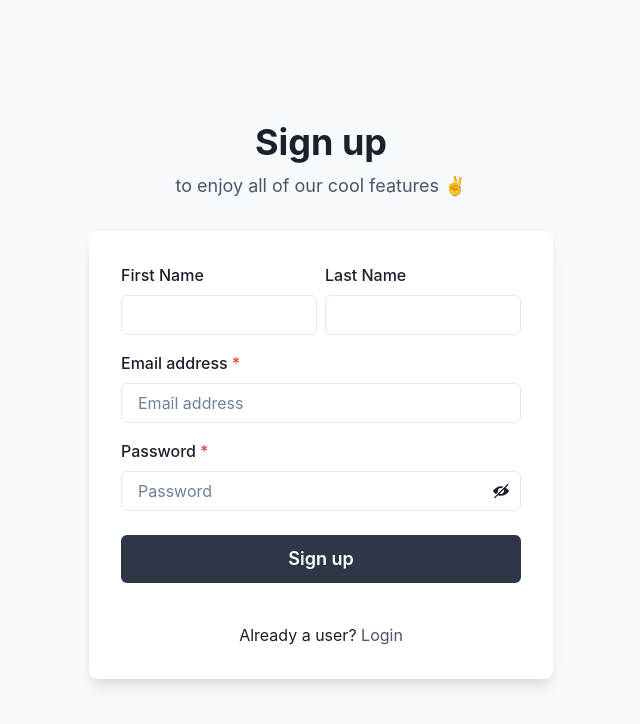
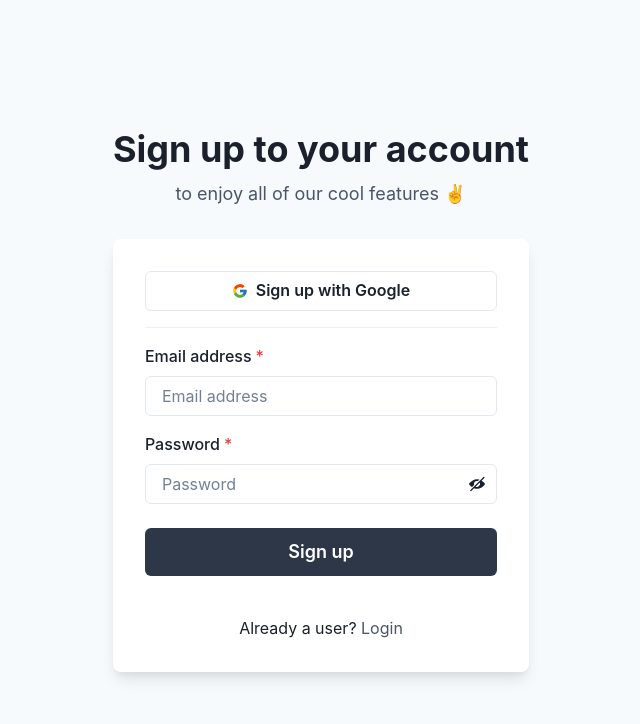
Before and after one commit to alexandrepernin/osgiliath, a Next.js app in the folder frontend/next-app/: page /signup in a window 1280 px wide. Shown: the top 724 px of the page, without its empty margins (319-959 px from the left). Built offline with nearby package versions, Linux system fonts and the light colour scheme.

Commit message:
feat: add google signin on signup page

```diff
--- a/frontend/next-app/src/pages/signup.tsx
+++ b/frontend/next-app/src/pages/signup.tsx
@@ -2,11 +2,12 @@ import { ViewIcon, ViewOffIcon } from '@chakra-ui/icons';
 import {
   Box,
   Button,
+  Center,
+  Divider,
   Flex,
   FormControl,
   FormLabel,
   Heading,
-  HStack,
   Input,
   InputGroup,
   InputRightElement,
@@ -20,9 +21,12 @@ import NextLink from 'next/link';
 import { Pages } from 'constants/pages';
 import { useSignup } from 'hooks/useSignup';
 import { useState } from 'react';
+import { FcGoogle } from 'react-icons/fc';
+import { useGoogleSignin } from 'hooks/useGoogleSignin';
 
 const Page = (): JSX.Element => {
   const [showPassword, setShowPassword] = useState(false);
+  const { signinWithGoogle } = useGoogleSignin();
   const { handleInputChange, onSubmit, formValues } = useSignup();
 
   return (
@@ -35,7 +39,7 @@ const Page = (): JSX.Element => {
       <Stack spacing={8} mx="auto" maxW="lg" py={12} px={6}>
         <Stack align="center">
           <Heading fontSize="4xl" textAlign="center">
-            Sign up
+            Sign up to your account
           </Heading>
           <Text fontSize="lg" color="gray.600">
             to enjoy all of our cool features ✌️
@@ -47,22 +51,21 @@ const Page = (): JSX.Element => {
           boxShadow="lg"
           p={8}
         >
+          <Stack spacing={4}>
+            <Button
+              w="full"
+              maxW="md"
+              variant="outline"
+              leftIcon={<FcGoogle />}
+              onClick={() => void signinWithGoogle()}
+            >
+              <Center>
+                <Text>Sign up with Google</Text>
+              </Center>
+            </Button>
+            <Divider />
             <form onSubmit={event => void onSubmit(event)}>
               <Stack spacing={4}>
-              <HStack>
-                <Box>
-                  <FormControl id="firstName">
-                    <FormLabel>First Name</FormLabel>
-                    <Input type="text" />
-                  </FormControl>
-                </Box>
-                <Box>
-                  <FormControl id="lastName">
-                    <FormLabel>Last Name</FormLabel>
-                    <Input type="text" />
-                  </FormControl>
-                </Box>
-              </HStack>
                 <FormControl id="email" isRequired>
                   <FormLabel>Email address</FormLabel>
                   <Input
@@ -118,6 +121,7 @@ const Page = (): JSX.Element => {
                 </Stack>
               </Stack>
             </form>
+          </Stack>
         </Box>
       </Stack>
     </Flex>
```
Lines whose indentation alone changed are shown as unchanged.
